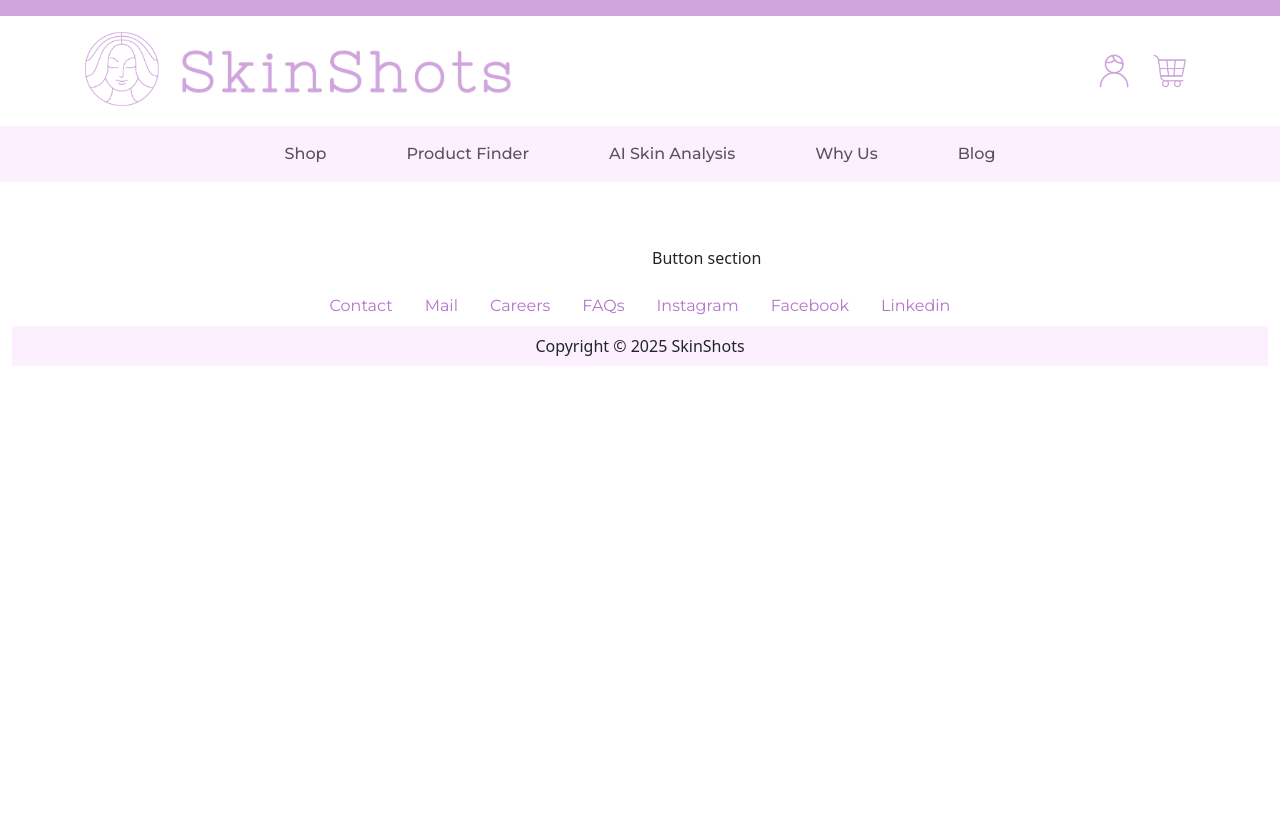
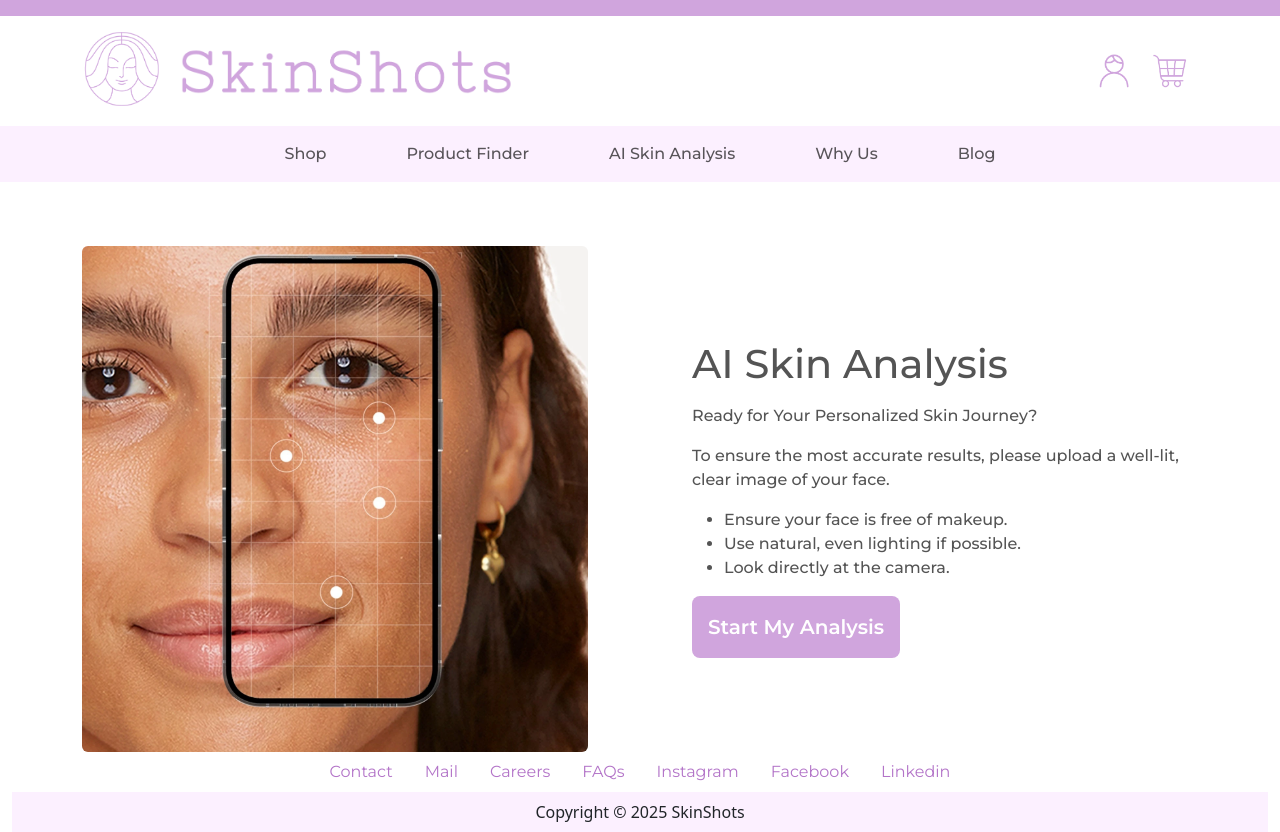
Before and after one commit to ayushi-gajendra/SkinShots_AI_powered_skincare_platform, a React (Create React App) app in the folder frontend/: page /ai-analysis in a window 1280 px wide. Before the commit the page ends 800 px from the top, so only its background shows below. Built offline with nearby package versions, Linux system fonts and the light colour scheme; a web font is replaced by a local one.

Commit message:
Edit Analysis page - Make Button functional

```diff
--- a/frontend/src/App.css
+++ b/frontend/src/App.css
@@ -56,7 +56,7 @@ section {
 .ai-analysis {
   margin-top: 4rem;
   margin-bottom: 4rem;
-  position:relative;
+  position:relative;  /* Needed for absolute positioning of .buttons */
   justify-content: center;
   align-items: center;
 }
@@ -181,3 +181,33 @@ section {
 .go-to-top:hover {
   background-color: #b57bc0;
 }
+
+.analysis-page-text{
+  display: flex;
+  justify-content: center;
+  align-items: center;
+  font-family: "Montserrat", sans-serif;
+  font-size: 1rem;
+  font-weight: 500;
+  color: #545454;
+  margin-left: 5rem;
+}
+
+.analysis-page-text button{
+  background-color: #d0a5dd;
+  color: white;
+  border: none;
+  padding: 1rem;
+  font-size: 1.25rem;
+  font-weight: 600;
+}
+
+.analysis-page-text button:hover {
+  background-color: #b57bc0;
+}
+
+.preview-image{
+  height:auto;
+  width:80%;
+  margin-top: 10%;
+}
--- a/frontend/src/components/AppAIAnalysis.js
+++ b/frontend/src/components/AppAIAnalysis.js
@@ -25,7 +25,7 @@ export default function AppAIAnalysis(){
                                 size="lg"
                                 onClick = {() => navigate("/ai-analysis")}
                             >
-                                Start My Analysis
+                                Try Now
                             </Button>
                         </div>
                     </Col>
--- a/frontend/src/pages/AnalysisPage.js
+++ b/frontend/src/pages/AnalysisPage.js
@@ -1,11 +1,28 @@
 import 'bootstrap/dist/css/bootstrap.min.css';
 import "../App.css"
-import {Row, Col, Image, Button, Container} from "react-bootstrap"
+
+import React, {useRef, useState} from "react"
+import {Row, Col, Image, Button, Container, Card} from "react-bootstrap"
 
 import AppNavbar from "../components/Navbars"
 import AppFooter from "../components/Footer"
 
 export default function AnalysisPage(){
+
+    const fileInputRef = useRef(null);
+    const [selectedImage, setSelectedImage] = useState(null);
+
+    const handleButtonClick = () =>{
+        fileInputRef.current.click();
+    };
+
+    const handleFileChange = (event) => {
+        const file = event.target.files[0];
+        if (file){
+            const imageUrl = URL.createObjectURL(file);
+            setSelectedImage(imageUrl);
+        }
+    };
 
     return(
         <>
@@ -18,13 +35,42 @@ export default function AnalysisPage(){
                     <Row>
                         <Col>
                             <div>
-                                <Image src=""/>
+                                <Image src="images/ai-skin-page.png"rounded fluid/>
 
                             </div>
                         </Col>
-                        <Col>
+                        <Col className="analysis-page-text">
                             <div>
-                                <p>Button section</p>
+                                <h1>AI Skin Analysis</h1>
+                                <p></p>
+                                <p>Ready for Your Personalized Skin Journey?</p>
+                                <p>To ensure the most accurate results, please upload a well-lit, clear image of your face.</p>
+                                <ul>
+                                    <li>Ensure your face is free of makeup.</li>
+                                    <li>Use natural, even lighting if possible.</li>
+                                    <li>Look directly at the camera.</li>
+                                </ul>
+                                <Button
+                                    variant="outline-dark"
+                                    size="lg"
+                                    onClick={handleButtonClick}
+                                >
+                                    Start My Analysis
+                                </Button>
+                                <input
+                                    type="file"
+                                    accept="image/*"
+                                    ref={fileInputRef}
+                                    onChange={handleFileChange}
+                                    style={{display:"none"}}
+                                />
+                                {selectedImage && (
+                                    <img
+                                        src={selectedImage}
+                                        alt="Preview"
+                                        className="preview-image"
+                                    />
+                                )}
                             </div>
                         </Col>
                     </Row>
```
